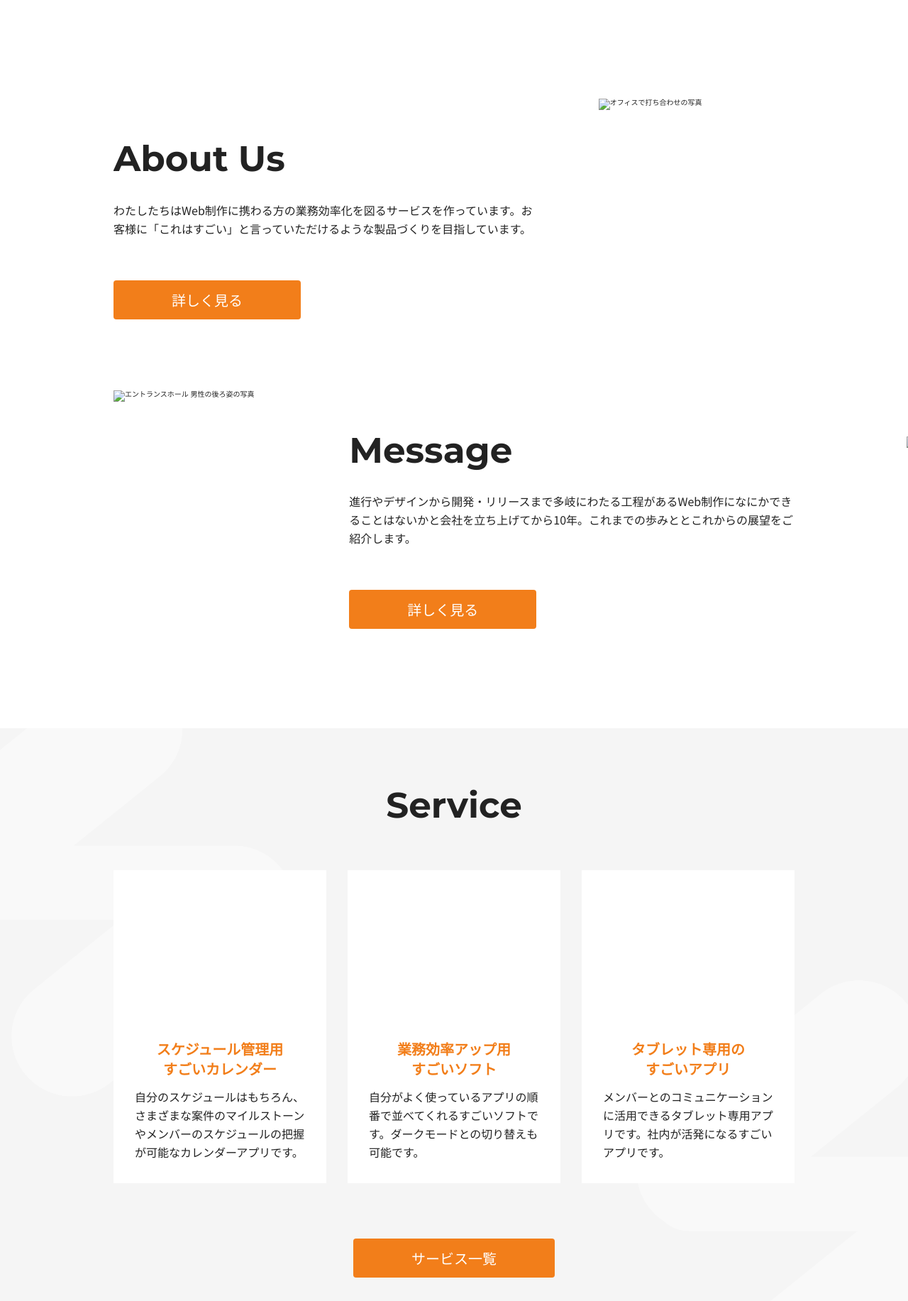
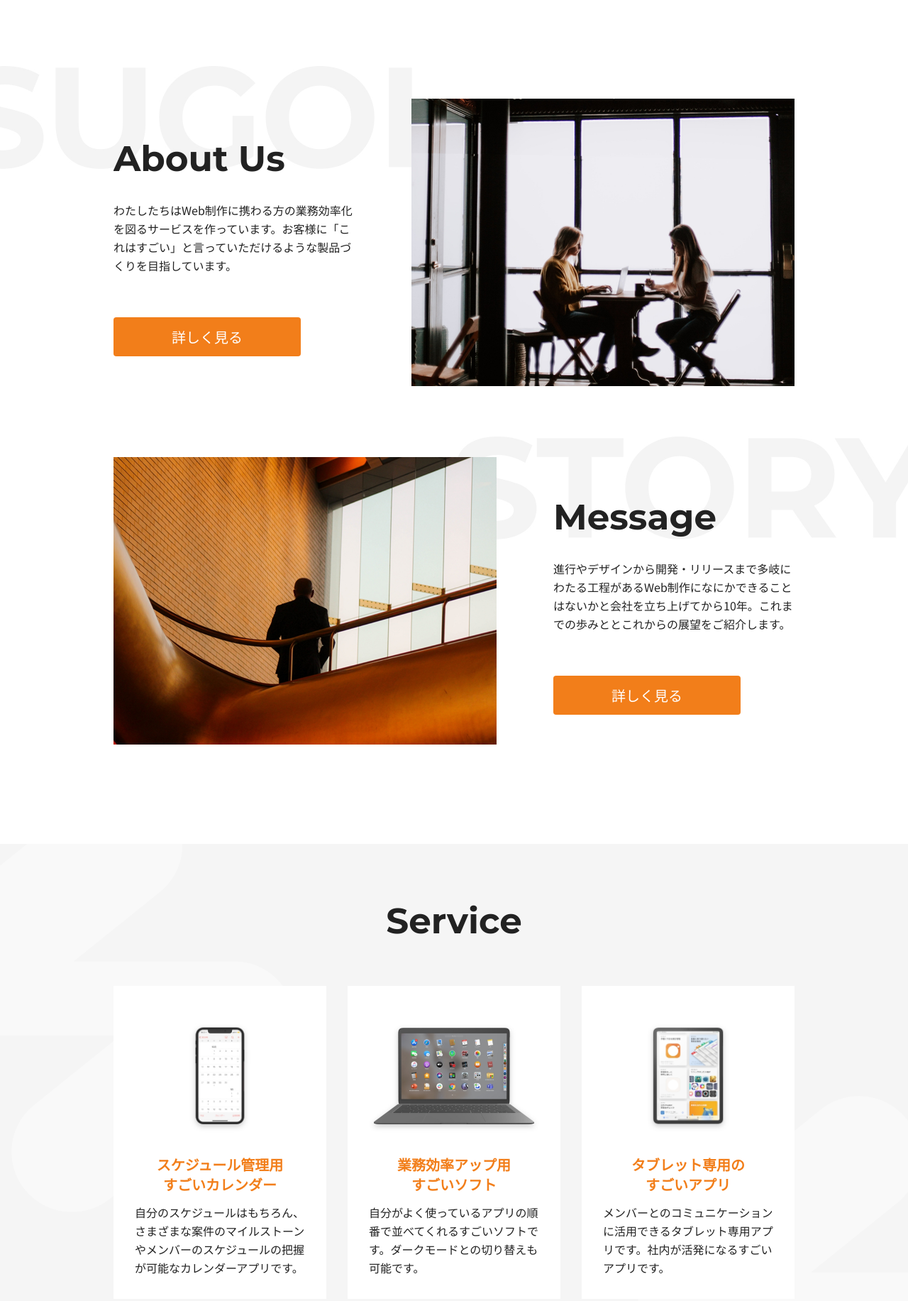
Before and after one commit to a-m-iyashi/sugoi, a plain HTML site: page index.html in a window 1280 px wide. Shown: the part 663-2496 px from the top of the page at 71% size. Drawn offline with nearby package versions, Linux system fonts and the light colour scheme; files whose address does not match are found by name.

Commit message:
Update index.html

```diff
--- a/index.html
+++ b/index.html
@@ -24,7 +24,7 @@
   <header class="l-header">
     <div class="l-header__flex c-inner">
       <a class="l-header-logo" href="#">
-        <img class="c-logo__img" src="./asset/img/logo1.png" alt="SUGOIのロゴ">
+        <img class="c-logo__img" src="logo1.png" alt="SUGOIのロゴ">
       </a> <!-- /l-header-logo c-logo -->
       <nav class="l-header-menu">
         <ul class="l-header-menu__items">
@@ -77,8 +77,8 @@
       </ul>
     </a>
     <section class="p-about">
-      <img class="p-about__bgimg p-about__bgimg--about" src="/asset/img/about-bgimg.jpg" alt="sugoi">
-      <img class="p-about__bgimg p-about__bgimg--message" src="/asset/img/message-bgimg.jpg" alt="story">
+      <img class="p-about__bgimg p-about__bgimg--about" src="about-bgimg.jpg" alt="sugoi">
+      <img class="p-about__bgimg p-about__bgimg--message" src="message-bgimg.jpg" alt="story">
       <div class="p-about__inner c-inner">
         <div class="p-about__flex scrollIvent slideIn">
           <div class="p-about__card p-about__card--left">
@@ -88,7 +88,7 @@
             </p>
             <a class="p-about__btn c-btn" href="#">詳しく見る</a>
           </div> <!-- /p-about__card c-card__about -->
-          <img class="p-about__img" src="./asset/img/about.jpg" alt="オフィスで打ち合わせの写真">
+          <img class="p-about__img" src="about.jpg" alt="オフィスで打ち合わせの写真">
         </div> <!-- /p-about__flex -->
         <div class="p-about__flex scrollIvent slideIn">
           <div class="p-about__card p-about__card--right">
@@ -98,7 +98,7 @@
             </p>
             <a class="p-about__btn c-btn" href="#">詳しく見る</a>
           </div> <!-- /p-about__card c-card__about -->
-          <img class="p-about__img" src="./asset/img/message.jpg" alt="エントランスホール 男性の後ろ姿の写真">
+          <img class="p-about__img" src="message.jpg" alt="エントランスホール 男性の後ろ姿の写真">
         </div> <!-- /p-about__flex -->
       </div> <!-- /p-about__inner c-inner -->
     </section> <!-- /p-about -->
@@ -107,14 +107,14 @@
         <h2 class="p-service__ttl c-section__ttl">Service</h2>
         <div class="p-service__flex">
           <div class="p-service-card p-service-card__tabletFlex scrollIvent slideIn">
-            <img class="p-service-card__img" src="/asset/img/service1.jpg" alt="">
+            <img class="p-service-card__img" src="service1.jpg" alt="">
             <div class="p-service-card__arcive">
               <h3 class="p-service-card__ttl">スケジュール管理用<br class="p-service-card__ttl--pc">すごいカレンダー</h3>
               <p class="p-service-card__txt">自分のスケジュールはもちろん、さまざまな案件のマイルストーンやメンバーのスケジュールの把握が可能なカレンダーアプリです。</p>
             </div> <!-- /p-service-card__arcive -->
           </div> <!-- /p-service-card -->
           <div class="p-service-card scrollIvent slideIn">
-            <img class="p-service-card__img" src="/asset/img/service2.jpg" alt="">
+            <img class="p-service-card__img" src="service2.jpg" alt="">
             <div class="p-service-card__arcive">
               <h3 class="p-service-card__ttl">業務効率アップ用
                 <br class="p-service-card__ttl--pc">すごいソフト</h3>
@@ -122,7 +122,7 @@
             </div> <!-- /p-service-card__arcive -->
           </div> <!-- /p-service-card -->
           <div class="p-service-card scrollIvent slideIn">
-            <img class="p-service-card__img" src="/asset/img/service3.jpg" alt="">
+            <img class="p-service-card__img" src="service3.jpg" alt="">
             <div class="p-service-card__arcive">
               <h3 class="p-service-card__ttl">タブレット専用の
                 <br class="p-service-card__ttl--pc">すごいアプリ</h3>
@@ -167,13 +167,13 @@
       <div class="p-contact__flex c-inner">
         <div class="p-contact__item">
           <a class="p-contact__link" href="#">
-            <img class="p-contact__img" src="/asset/img/contact.jpg" alt="contact us">
+            <img class="p-contact__img" src="contact.jpg" alt="contact us">
             <h2 class="p-contact__ttl">Contact Us</h2>
           </a>
         </div> <!-- /p-contact__item -->
         <div class="p-contact__item">
           <a class="p-contact__link" href="#">
-            <img class="p-contact__img" src="/asset/img/recruit.jpg" alt="recruit">
+            <img class="p-contact__img" src="recruit.jpg" alt="recruit">
             <h2 class="p-contact__ttl">Recruit</h2>
           </a>
         </div> <!-- /p-contact__item -->
@@ -184,7 +184,7 @@
     <div class="l-footer__flex c-inner">
       <div class="l-footer__left">
         <a class="l-footer-logo" href="#">
-          <img src="./asset/img/logo3.png" alt="SUGOIのロゴ">
+          <img src="logo3.png" alt="SUGOIのロゴ">
         </a> <!-- /l-footer-logo -->
         <ul class="l-footer__terms">
             <li class="l-footer__terms--item"><a class="l-footer__termsItem--link l-footer__termsItem--link1" href="">プライバシーポリシー</a></li>
```
